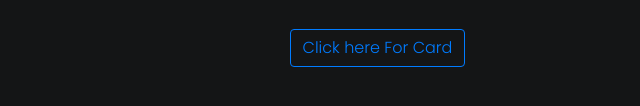
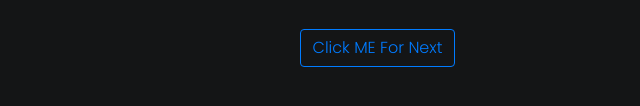
Before and after one commit to DhavalChhaylaOfficial/SpecialProject, a plain HTML site: page message.html in a window 1280 px wide. Shown: the part 656-762 px from the top of the page, 520-1160 px from the left. Drawn offline with nearby package versions, Linux system fonts and the light colour scheme; some icons are missing.

Commit message:
message.html

```diff
--- a/message.html
+++ b/message.html
@@ -273,7 +273,7 @@
                         </ul>
                         </p>
 
-                        <a href="card.html" class="btn blue btn-outline-primary mr-4">Click here For Card</a>
+                        <a href="card.html" class="btn blue btn-outline-primary mr-4">Click ME For Next</a>
                     </div>
                 </div>
             </div>
```
